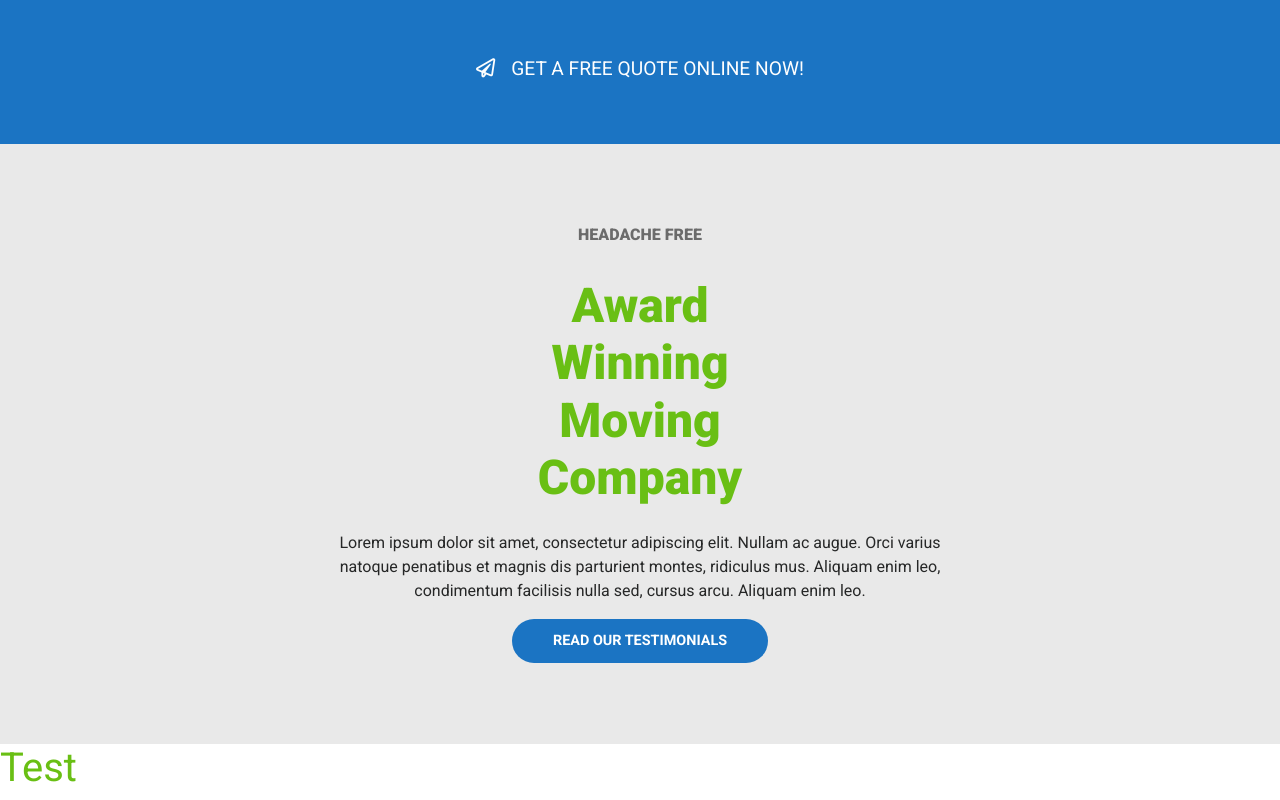
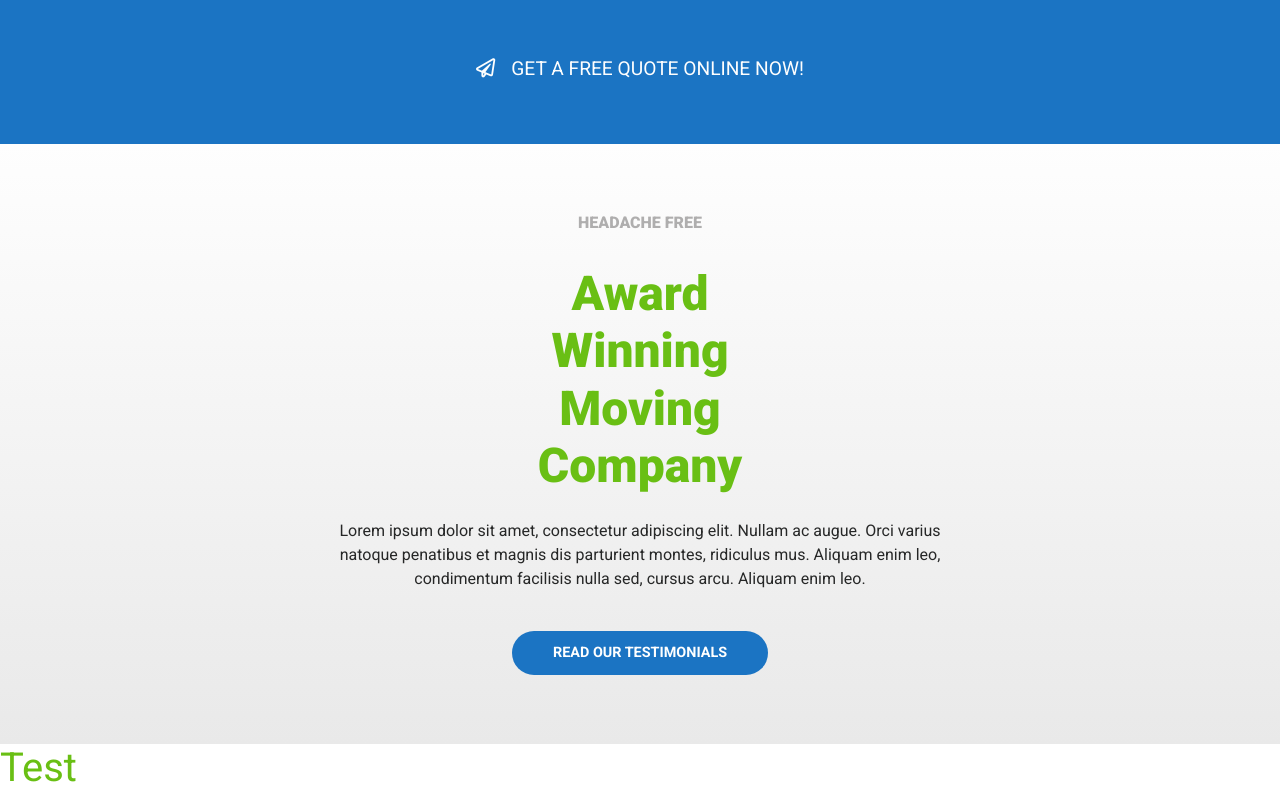
Before and after one commit to Eliana-Abate/proj-html-vuejs, a Vue app: page / in a window 1280 px wide. Shown: the part 806-1606 px from the top of the page. Built offline with nearby package versions, Linux system fonts and the light colour scheme.

Commit message:
added linear-gradient, edited h6 and btn in section #award-jumbo

```diff
--- a/src/components/Main.vue
+++ b/src/components/Main.vue
@@ -50,7 +50,7 @@
             sed, cursus arcu. Aliquam enim leo.
           </p>
 
-          <button type="button" class="btn btn-denim">
+          <button type="button" class="btn btn-denim mt-4">
             READ OUR TESTIMONIALS
           </button>
         </div>
@@ -94,9 +94,9 @@ export default {
 
 #award-jumbo {
   height: 600px;
-  background-color: $mercury;
+  background: linear-gradient($white, $mercury);
   h6 {
-    color: $dove-gray;
+    color: $silver-chalice;
   }
   h2 {
     color: $lima;
```
Also changed, not shown: 6 other files (tests, documents, lock files or other folders).
